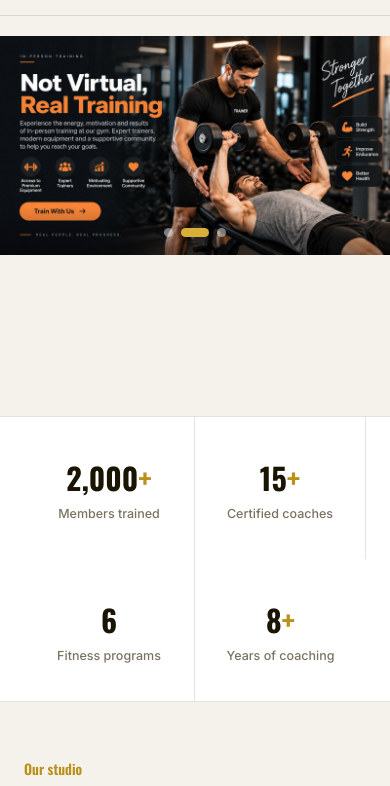
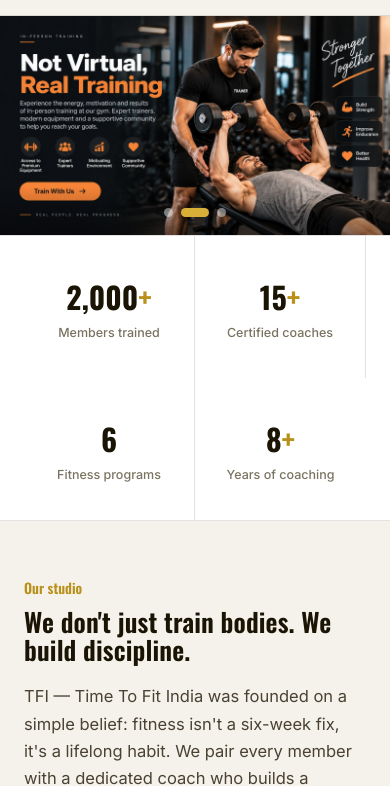
Before and after one commit to Mohit2102/tfi, a plain HTML site: page index.html in a window 390 px wide. Shown: the part 63-849 px from the top of the page. Drawn offline with nearby package versions, Linux system fonts and the light colour scheme.

Commit message:
Fix mobile hero collage sizing

```diff
--- a/index.html
+++ b/index.html
@@ -366,10 +366,10 @@
     }
 
 
-
-    @media(max-width:920px) {
+    @media (max-width: 920px) {
       .hero-collage {
-        height: 340px;
+        height: auto;
+        /* was 340px */
       }
     }
 
@@ -1322,8 +1322,9 @@
     /* Mobile */
     @media (max-width: 768px) {
       .hero-collage {
-        height: 380px;
-        margin-top: 20px;
+        height: auto;
+        /* was 380px */
+        margin-top: 0;
       }
 
       .slide-label {
```
